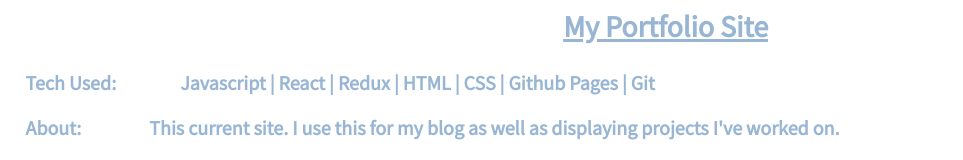
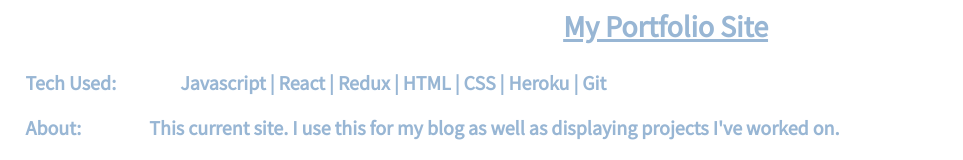
Before and after one commit to amckean12/alex-site, a React (Create React App) app: page / in a window 1280 px wide. Shown: the part 1355-1515 px from the top of the page, without its empty margins (0-963 px from the left). Built offline with nearby package versions, Linux system fonts and the light colour scheme.

Commit message:
Changed css

```diff
--- a/src/containers/portfolio-container.js
+++ b/src/containers/portfolio-container.js
@@ -30,7 +30,7 @@
         <ProjectComponent
           title="My Portfolio Site"
           about="This current site. I use this for my blog as well as displaying projects I've worked on."
-          techUsed="Javascript | React | Redux | HTML | CSS | Github Pages | Git"
+          techUsed="Javascript | React | Redux | HTML | CSS | Heroku | Git"
           keyfeatures={["Minimal Design", "React-Scroll used for Navigation", "Responsive navigation links"]}
           link = "https://github.com/amckean12/alex-site.github.io"
           handleClick = {this.handleClick}
```
